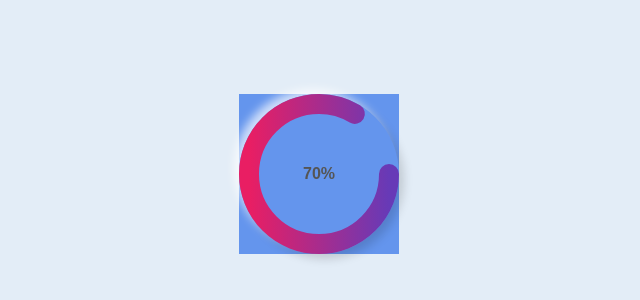
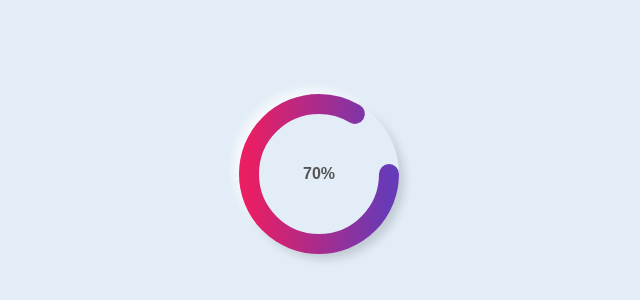
Before and after one commit to LucasVilarindo/Tela-de-carregamento-com-JavaScript, a plain HTML site: page index.html in a window 1280 px wide. Shown: the part 226-526 px from the top of the page, without its empty margins (321-961 px from the left). Drawn offline with Linux system fonts and the light colour scheme.

Commit message:
Update style.css

```diff
--- a/assets/css/style.css
+++ b/assets/css/style.css
@@ -17,7 +17,6 @@ body {
 .square {
     width: 160px;
     height: 160px;
-    background: cornflowerblue;
     position: relative;
 }
 
```
